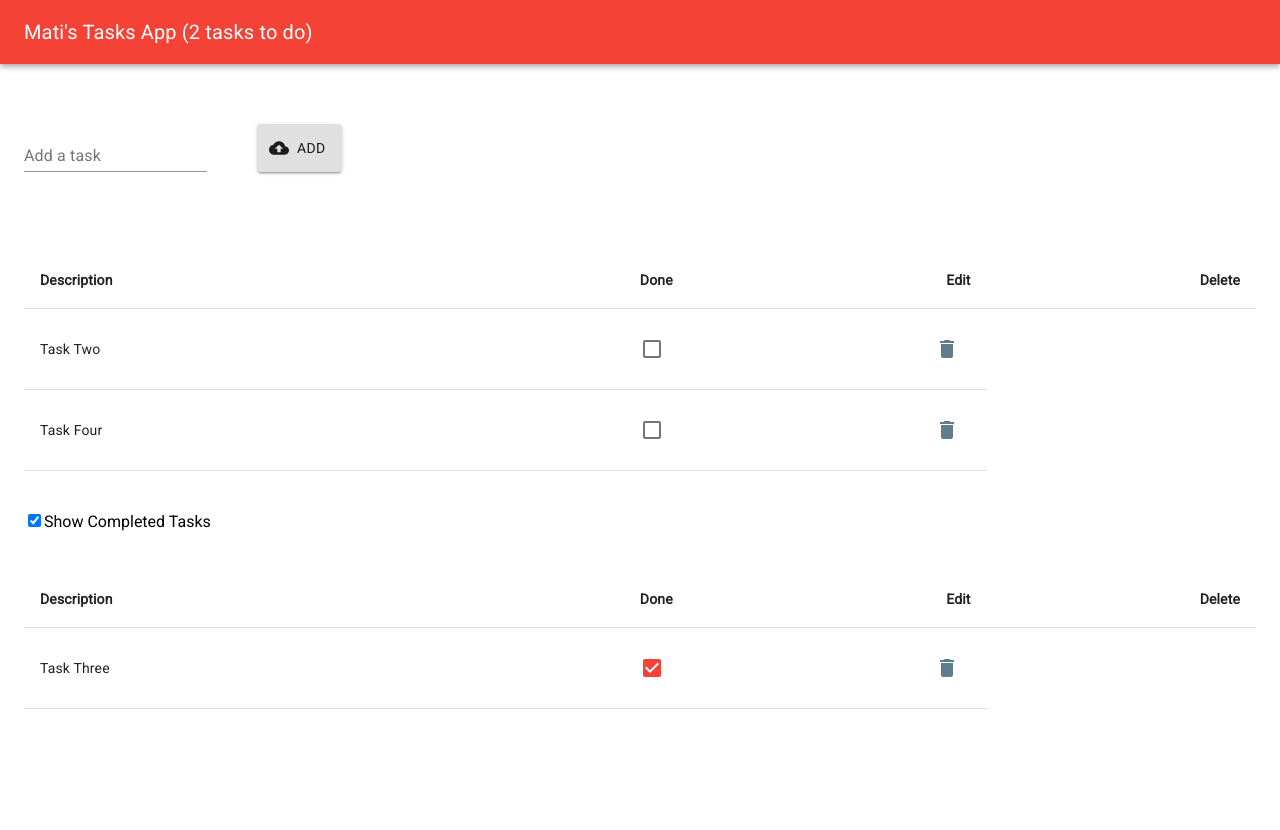
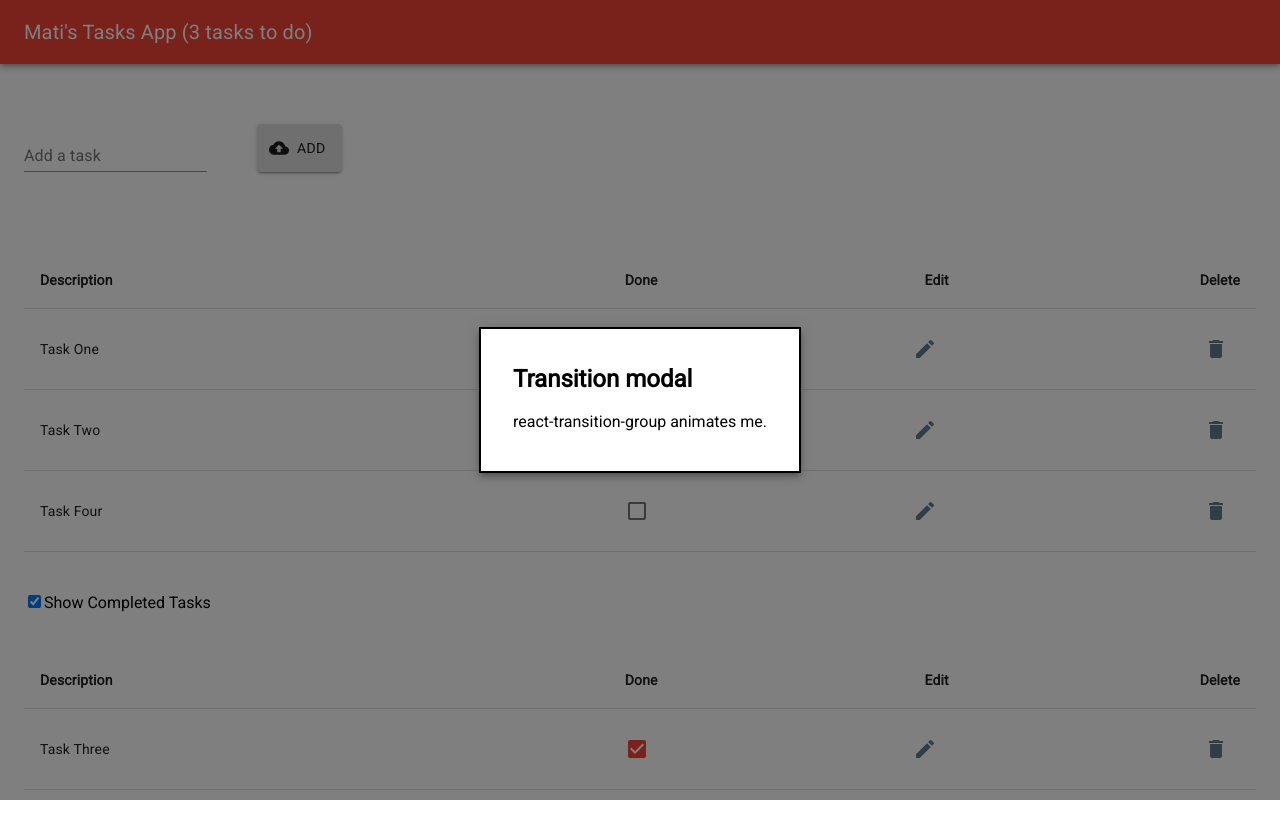
Before and after one commit to matias8588/react-16-todo-app, a React (Create React App) app: page / in a window 1280 px wide. Both pictures are taken after a click on the button 946 px from the left and 349 px from the top of the page. Before the commit the page ends 800 px from the top, so only its background shows below. Built offline with nearby package versions, Linux system fonts and the light colour scheme.

Commit message:
Added modal

```diff
--- a/src/Components/TaskRowComponent.tsx
+++ b/src/Components/TaskRowComponent.tsx
@@ -1,8 +1,41 @@
 import React from "react";
 import { TableRow, TableCell, Checkbox, IconButton } from "@material-ui/core";
 import DeleteIcon from "@material-ui/icons/Delete";
+import EditIcon from "@material-ui/icons/Edit";
+import { makeStyles, Theme, createStyles } from "@material-ui/core/styles";
+import Modal from "@material-ui/core/Modal";
+import Backdrop from "@material-ui/core/Backdrop";
+import Fade from "@material-ui/core/Fade";
 
-export const TaskRowComponent = (props: any) => (
+const useStyles = makeStyles((theme: Theme) =>
+  createStyles({
+    modal: {
+      display: "flex",
+      alignItems: "center",
+      justifyContent: "center",
+    },
+    paper: {
+      backgroundColor: theme.palette.background.paper,
+      border: "2px solid #000",
+      boxShadow: theme.shadows[5],
+      padding: theme.spacing(2, 4, 3),
+    },
+  }),
+);
+
+export const TaskRowComponent = (props: any) => {
+  const classes = useStyles();
+  const [open, setOpen] = React.useState(false);
+
+  const handleOpen = () => {
+    setOpen(true);
+  };
+
+  const handleClose = () => {
+    setOpen(false);
+  };
+
+  return (
     <>
       <TableRow key={props.task.name}>
         <TableCell component="th" scope="row">
@@ -19,6 +52,11 @@
           />
         </TableCell>
         <TableCell align="right">
+          <IconButton aria-label="edit" color="secondary" onClick={handleOpen}>
+            <EditIcon />
+          </IconButton>
+        </TableCell>
+        <TableCell align="right">
           <IconButton
             aria-label="delete"
             color="secondary"
@@ -28,5 +66,28 @@
           </IconButton>
         </TableCell>
       </TableRow>
+
+      <Modal
+        aria-labelledby="transition-modal-title"
+        aria-describedby="transition-modal-description"
+        className={classes.modal}
+        open={open}
+        onClose={handleClose}
+        closeAfterTransition
+        BackdropComponent={Backdrop}
+        BackdropProps={{
+          timeout: 500,
+        }}
+      >
+        <Fade in={open}>
+          <div className={classes.paper}>
+            <h2 id="transition-modal-title">Transition modal</h2>
+            <p id="transition-modal-description">
+              react-transition-group animates me.
+            </p>
+          </div>
+        </Fade>
+      </Modal>
     </>
   );
+};
```
Also changed, not shown: src/Components/TaskEditorComponent.tsx (+59 -39 lines). Lines whose indentation alone changed are shown as unchanged.
